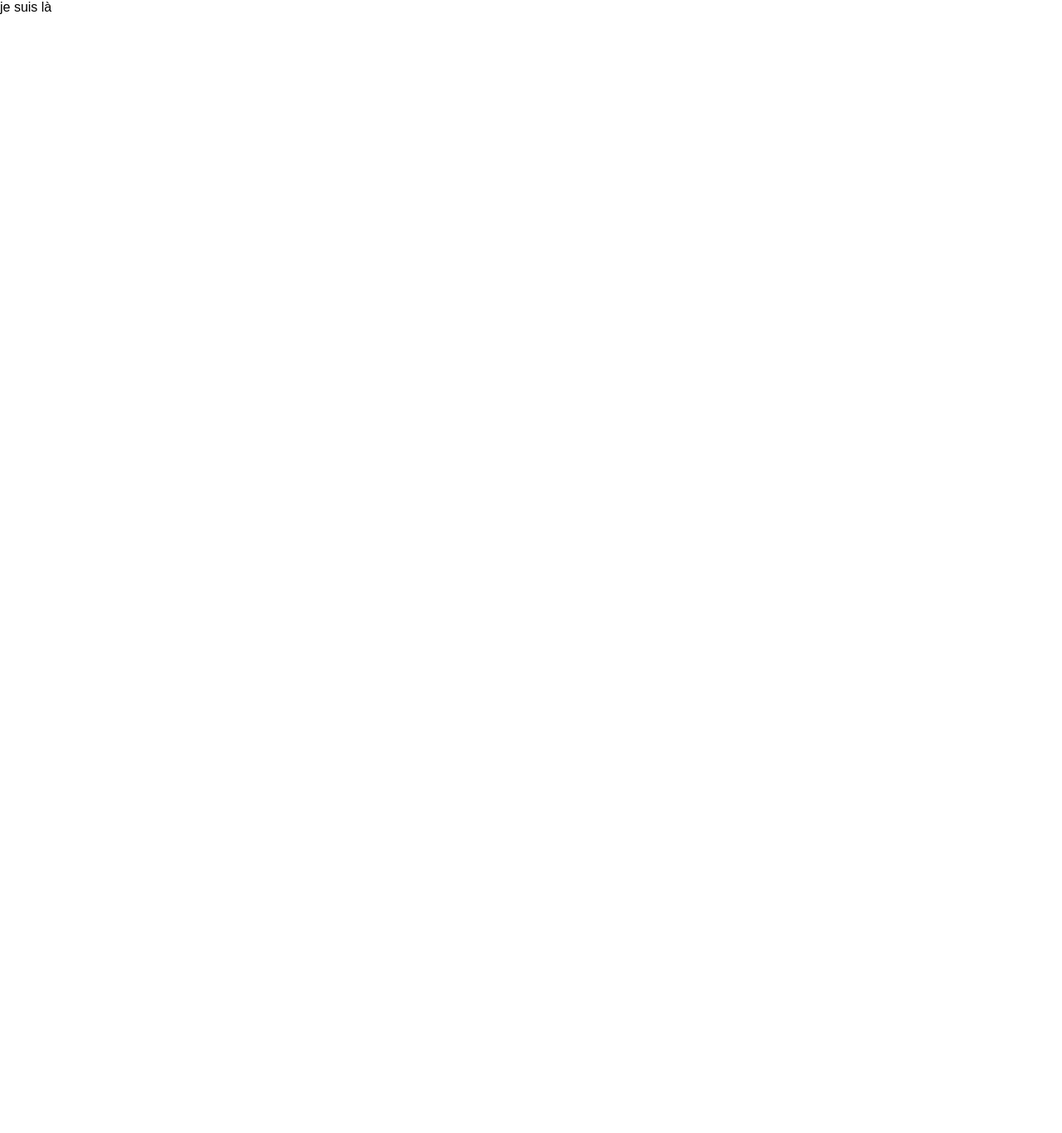
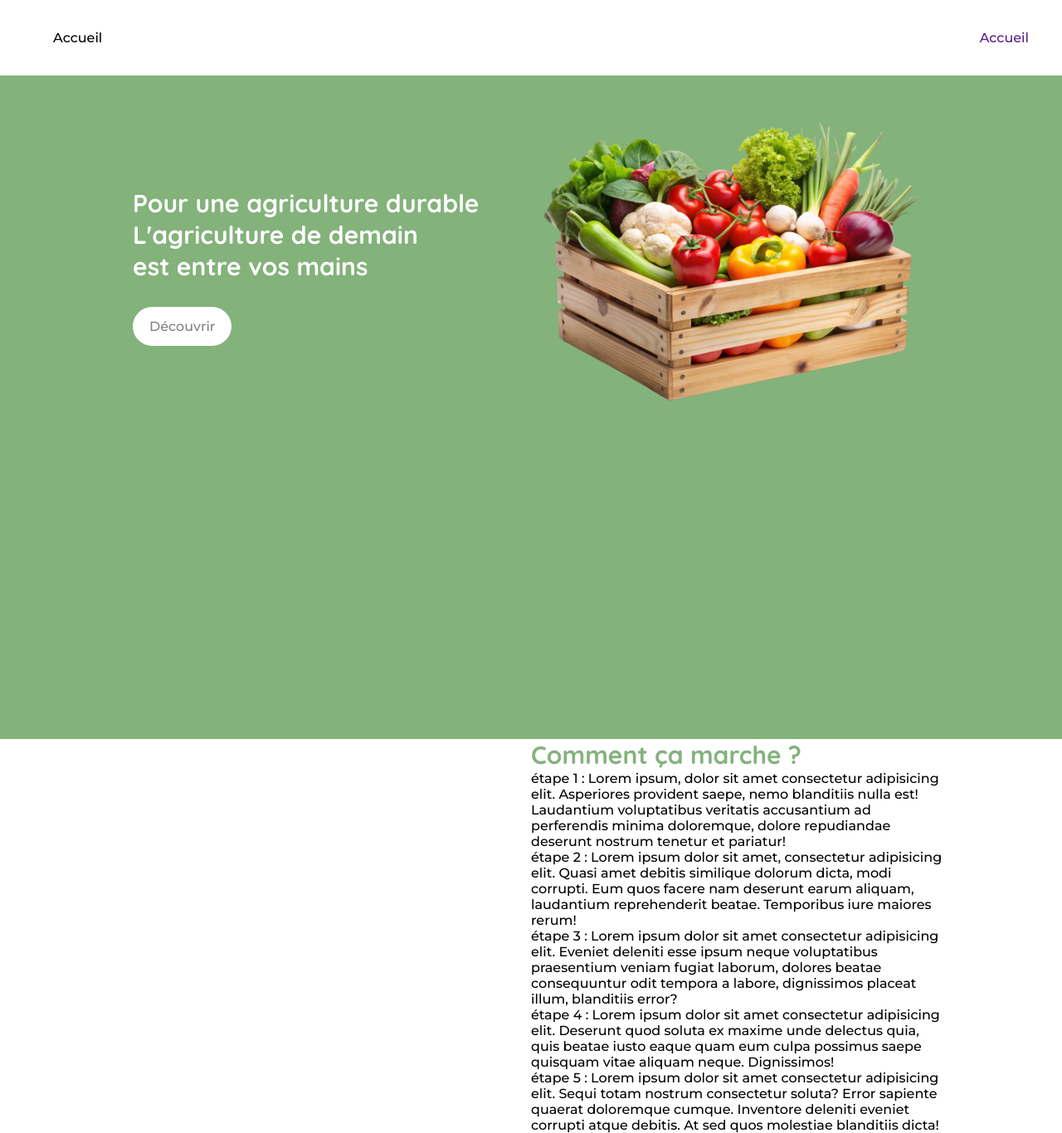
Before and after one commit to ludivineboc/agri-la-toile, a plain HTML site: page index.html in a window 1280 px wide. Shown: the whole page at 83% size. Before the commit the page ends 800 px from the top, so only its background shows below. Drawn offline with Linux system fonts and the light colour scheme; some packages are replaced by stand-ins of ours; a script that the page names is missing.

Commit message:
asset, début mise en forme

```diff
--- a/index.html
+++ b/index.html
@@ -2,6 +2,7 @@
 
 <!DOCTYPE html>
 <html lang="">
+
 <head>
     <meta charset="UTF-8">
     <meta name="viewport" content="width=device-width, initial-scale=1.0">
@@ -10,7 +11,70 @@
     <link rel="stylesheet" href="https://use.fontawesome.com/releases/v6.4.2/css/all.css">
 
 </head>
+
 <body>
-    <p>je suis là</p>
+    <!-- nav -->
+    <header>
+        <nav>
+            <ul class="flex spaceBetween width100 alignItems">
+                <a href="" class="btnAccueil">
+                    <li>Accueil</li>
+                </a>
+                <a href="">
+                    <li>Accueil</li>
+                </a>
+            </ul>
+        </nav>
+    </header>
+    <!-- hero -->
+    <section class="bgColVert">
+        <div class="container flex spaceBetween alignItems marginDivHero">
+            <div class="column width50">
+                <h1>Pour une agriculture durable</h1>
+                <H2>L'agriculture de demain <br> est entre vos mains</H2>
+                <a class="cta" href="">Découvrir</a>
+            </div>
+            <img src="Assets/cagette png.png" class="imgHero" alt="">
+        </div>
+    </section>
+
+    <!--section comment ça marche-->
+    <section>
+        <div class="container flex">
+            <div class="width50 ">
+
+                <spline-viewer url="https://prod.spline.design/AHqWer86esoro1hY/scene.splinecode"></spline-viewer>
+
+            </div>
+            <div class="width50">
+                <h2 class="colorTexte">Comment ça marche ?</h2>
+                <ul>
+                    <li>étape 1 : Lorem ipsum, dolor sit amet consectetur adipisicing elit. Asperiores provident saepe,
+                        nemo blanditiis nulla est! Laudantium voluptatibus veritatis accusantium ad perferendis minima
+                        doloremque, dolore repudiandae deserunt nostrum tenetur et pariatur!
+                    <li>
+                    <li>étape 2 : Lorem ipsum dolor sit amet, consectetur adipisicing elit. Quasi amet debitis similique
+                        dolorum dicta, modi corrupti. Eum quos facere nam deserunt earum aliquam, laudantium
+                        reprehenderit beatae. Temporibus iure maiores rerum! </li>
+                    <li>étape 3 : Lorem ipsum dolor sit amet consectetur adipisicing elit. Eveniet deleniti esse ipsum
+                        neque voluptatibus praesentium veniam fugiat laborum, dolores beatae consequuntur odit tempora a
+                        labore, dignissimos placeat illum, blanditiis error?</li>
+                    <li>étape 4 : Lorem ipsum dolor sit amet consectetur adipisicing elit. Deserunt quod soluta ex
+                        maxime unde delectus quia, quis beatae iusto eaque quam eum culpa possimus saepe quisquam vitae
+                        aliquam neque. Dignissimos!</li>
+                    <li>étape 5 : Lorem ipsum dolor sit amet consectetur adipisicing elit. Sequi totam nostrum
+                        consectetur soluta? Error sapiente quaerat doloremque cumque. Inventore deleniti eveniet
+                        corrupti atque debitis. At sed quos molestiae blanditiis dicta!</li>
+                </ul>
+
+
+
+
+
+            </div>
+        </div>
+    </section>
+    <script type="module" src="https://unpkg.com/@splinetool/viewer@1.9.59/build/spline-viewer.js"></script>
 </body>
+
 </html>
--- a/style.css
+++ b/style.css
@@ -1,3 +1,5 @@
+@import url('https://fonts.googleapis.com/css2?family=Montserrat:ital,wght@0,100..900;1,100..900&family=Quicksand:wght@300..700&display=swap');
+
 *{
     margin: 0%;
     padding: 0%;
@@ -7,14 +9,36 @@
     display: flex;
     flex-wrap: wrap;
 }
+.alignItems{
+    align-items: center;
+}
+.colorTexte{
+    color: #83B27B;
+
+}
+.bgColVert{
+    background-color: #83B27B;
+    height: 100vh;
+    padding: 50px 0px
+}
+.marginDivHero{
+padding: 0px 20px 0px 20px;
+}
 body{
-    font-family: sans-serif;
+    font-family: "Montserrat", serif;
+    font-weight: 500;
+}
+.column{
+    flex-direction: column;
 }
 .width50{
 	width : 50%;
 }
 .width30{
 	width : 30%;
+}
+.width100{
+    width: 100%;
 }
 .spaceBetween{
     justify-content: space-between;
@@ -30,3 +54,46 @@ li{
 	margin: auto;
 	width: 100%
 }
+
+/*HEADER*/
+
+header{
+    background-color: rgb(255, 255, 255);
+    padding: 20px 40px;
+}
+.btnAccueil{
+    background-color: rgb(255, 255, 255);
+    padding: 16px 24px;
+    color: black;
+}
+.btnAccueil:hover{
+    background-color: rgb(217, 217, 217);
+    padding: 16px 24px;
+    color: black;
+    transition: 0.3s;
+}
+
+/*Hero*/
+.imgHero{
+    width: 50%;
+}
+h1{
+    font-family: "Quicksand", serif;
+    font-weight: 900;
+    font-size: 30px;
+    color: #fff;
+}
+h2{
+    font-family: "Quicksand", serif;
+    font-weight: 900;
+    font-size: 30px;
+    color: #fff;
+}
+.cta{
+    background-color: #fff;
+    color: gray;
+    margin-top: 30px;
+    padding: 14px 20px;
+    border-radius: 30px;
+    display:inline-block
+}
```
Also changed, not shown: Assets/agriculteur cagette.png (added), Assets/cagette png.png (added).
